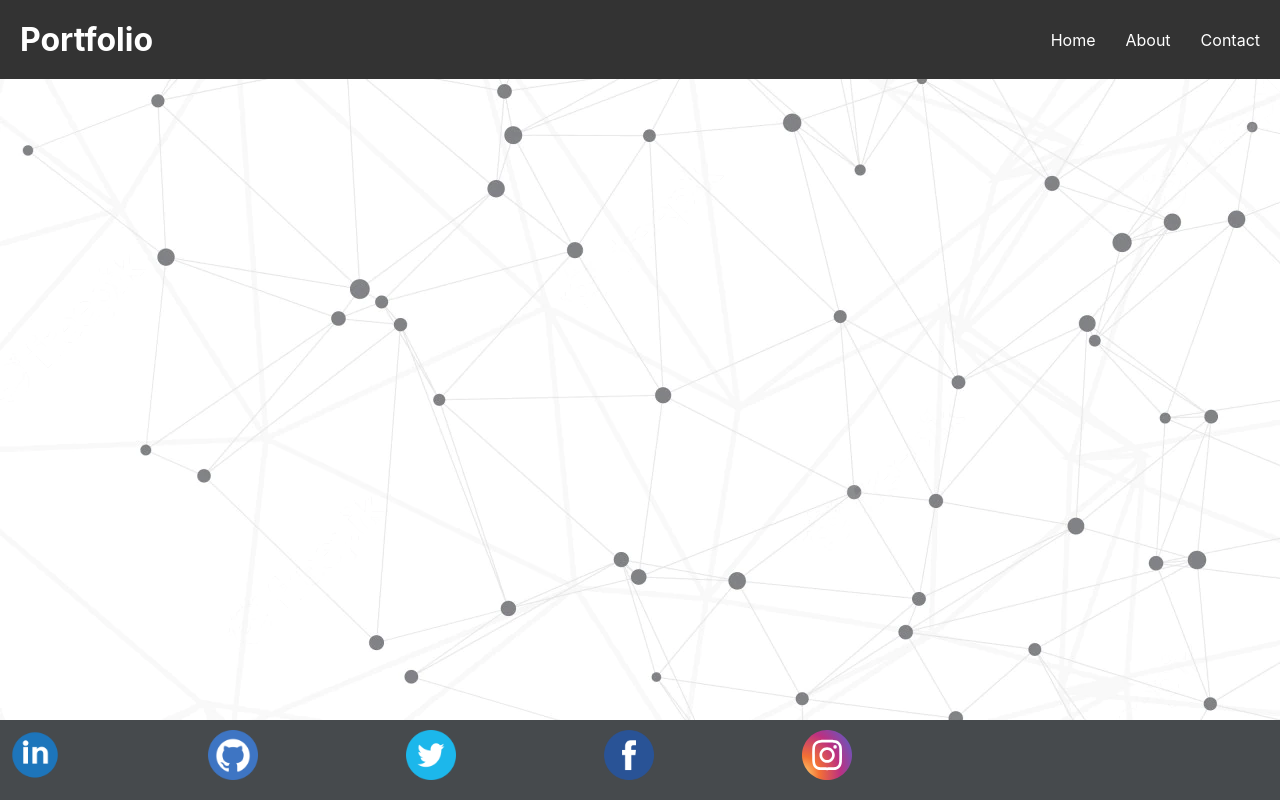
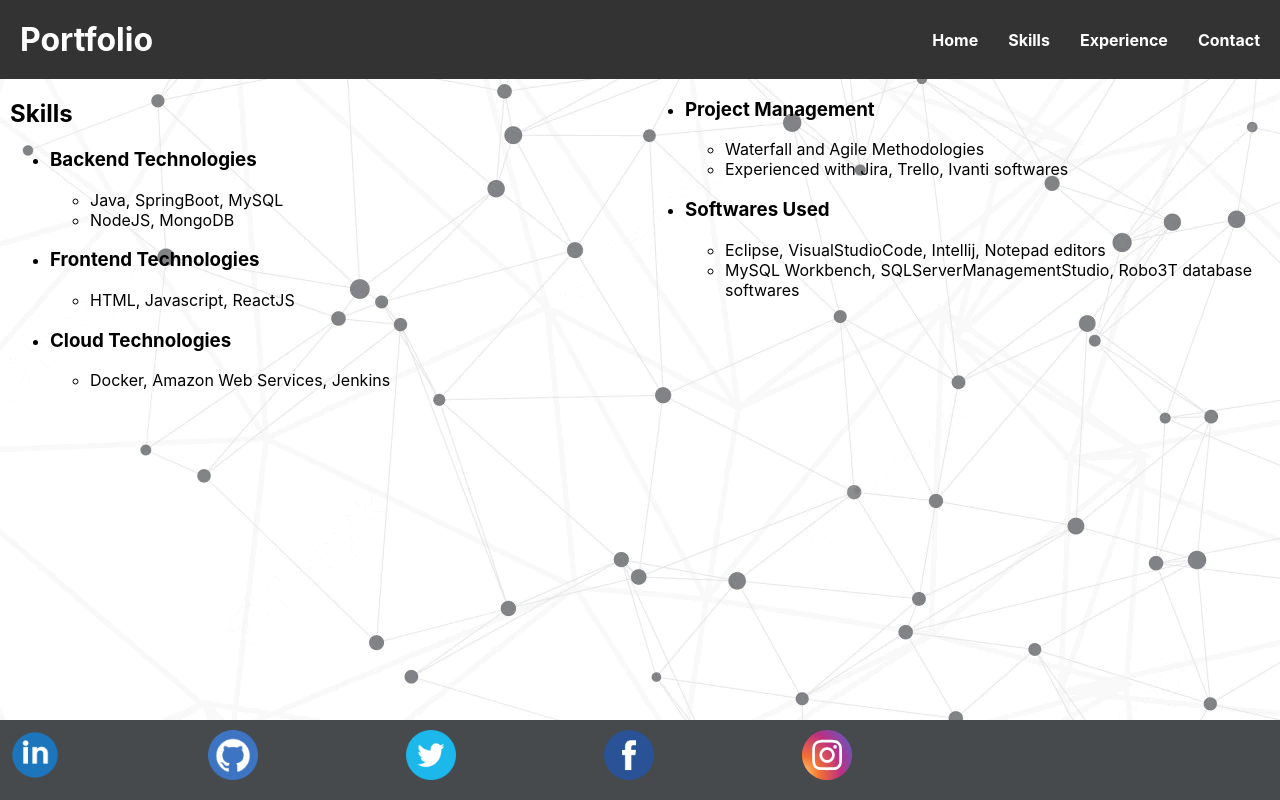
Before and after one commit to Kalyan9493/portfolio, a React (Create React App) app: page /skills in a window 1280 px wide. Built offline with nearby package versions, Linux system fonts and the light colour scheme.

Commit message:
skills added

```diff
--- a/src/App.js
+++ b/src/App.js
@@ -4,7 +4,7 @@ import { BrowserRouter as Router, Route, Routes } from 'react-router-dom';
 import Home from './components/home';
 import Footer from './components/footer';
 import Contact from './components/contact'
-import About from './components/about';
+import Skills from './components/skills';
 
 function App() {
   return (
@@ -14,7 +14,7 @@ function App() {
         <Routes>
           <Route path='/' element={<Home />}></Route>
           <Route path='/contact' element={<Contact />}></Route>
-          <Route path='/about' element={<About />}></Route>
+          <Route path='/skills' element={<Skills />}></Route>
         </Routes>
         <Footer />
       </Router>
--- a/src/components/about/index.js
+++ /dev/null
@@ -1,12 +0,0 @@
-import React from 'react'
-import './about.css'
-
-const About = () => {
-  return (
-    <div className='contact'>
-        <h1>About Me</h1>
-    </div>
-  )
-}
-
-export default About
--- a/src/components/header/index.js
+++ b/src/components/header/index.js
@@ -7,9 +7,10 @@ const Header = () => {
       <h1>Portfolio</h1>
       <nav>
         <ul>
-          <li><a href="/">Home</a></li>
-          <li><a href="/about">About</a></li>
-          <li><a href="/contact">Contact</a></li>
+          <li><a href="/"><b>Home</b></a></li>
+          <li><a href="/skills"><b>Skills</b></a></li>
+          <li><a href="/experience"><b>Experience</b></a></li>
+          <li><a href="/contact"><b>Contact</b></a></li>
         </ul>
       </nav>
     </header>
--- a/src/components/home/home.css
+++ b/src/components/home/home.css
@@ -3,18 +3,18 @@
     border-radius: 300px;
 }
 
-.container {
+.container-home {
     overflow: hidden;
   }
 
-  .left {
+  .left-home {
     float: left;
     width: 50%;
     box-sizing: border-box;
     padding: 10px;
   }
 
-  .right {
+  .right-home {
     float: right;
     width: 50%;
     box-sizing: border-box;
--- a/src/components/home/index.js
+++ b/src/components/home/index.js
@@ -5,13 +5,13 @@ import IconUrl from '../../assets/hero.png'
 const Home = () => {
   return (
     <div className='home'>
-      <div class="container">
-        <div class="left">
+      <div class="container-home">
+        <div class="left-home">
           <h1>Hi There,</h1>
           <h2>I am  Kalyan Kumar Reddy</h2>
           <h2>Software Engineer</h2>
         </div>
-        <div class="right">
+        <div class="right-home">
           <img className='icon' src={IconUrl}></img>
         </div>
       </div>
--- /dev/null
+++ b/src/components/skills/index.js
@@ -0,0 +1,44 @@
+import React from 'react'
+import './skills.css'
+import Photo from '../../assets/kphoto.jpg'
+
+const Skills = () => {
+  return (
+    <div class="container-skills">
+      <div class="left-skills">
+        <h2>Skills</h2>
+        <ul>
+          <li><h3>Backend Technologies</h3></li>
+          <ul>
+            <li>Java, SpringBoot, MySQL</li>
+            <li>NodeJS, MongoDB</li>
+          </ul>
+          <li><h3>Frontend Technologies</h3></li>
+          <ul>
+            <li>HTML, Javascript, ReactJS</li>
+          </ul>
+          <li><h3>Cloud Technologies</h3></li>
+          <ul>
+            <li>Docker, Amazon Web Services, Jenkins</li>
+          </ul>
+        </ul>
+      </div>
+      <div className="right-skills">
+        <ul>
+          <li><h3>Project Management</h3></li>
+          <ul>
+            <li>Waterfall and Agile Methodologies</li>
+            <li>Experienced with Jira, Trello, Ivanti softwares</li>
+          </ul>
+          <li><h3>Softwares Used</h3></li>
+          <ul>
+            <li>Eclipse, VisualStudioCode, Intellij, Notepad editors</li>
+            <li>MySQL Workbench, SQLServerManagementStudio, Robo3T database softwares</li>
+          </ul>
+        </ul>
+      </div>
+    </div>
+  )
+}
+
+export default Skills
--- /dev/null
+++ b/src/components/skills/skills.css
@@ -0,0 +1,20 @@
+.container-skills {
+    overflow: auto;
+    display: flex;
+}
+.left-skills {
+    float: left;
+    width: 50%;
+    box-sizing: border-box;
+    text-align: left;
+    overflow: auto;
+    margin-left: 10px;
+}
+
+.right-skills {
+    float: right;
+    width: 50%;
+    box-sizing: border-box;
+    text-align: left;
+    margin: 0px;
+}
```
Also changed, not shown: src/components/experience/index.js (added, +13 -0 lines), src/assets/kphoto.jpg (added), src/components/about/about.css (deleted), src/components/experience/experience.css (added).
